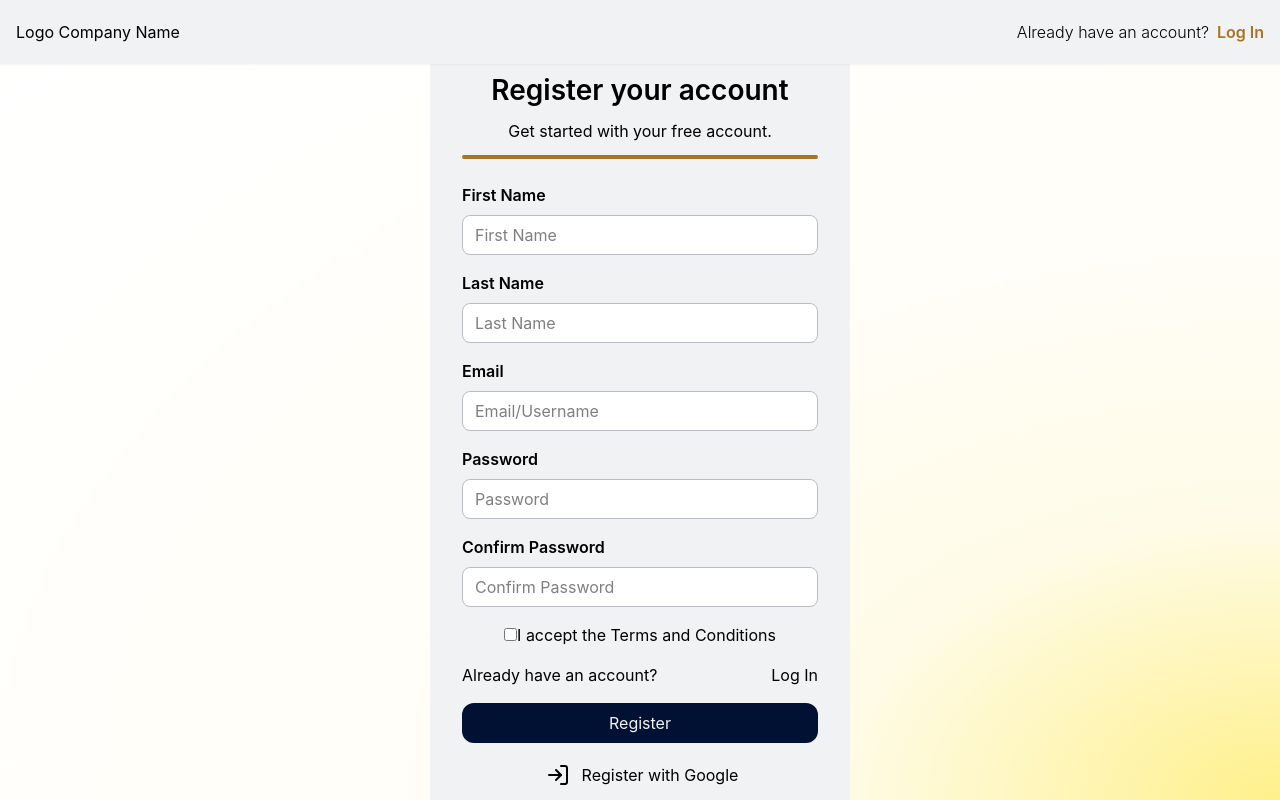
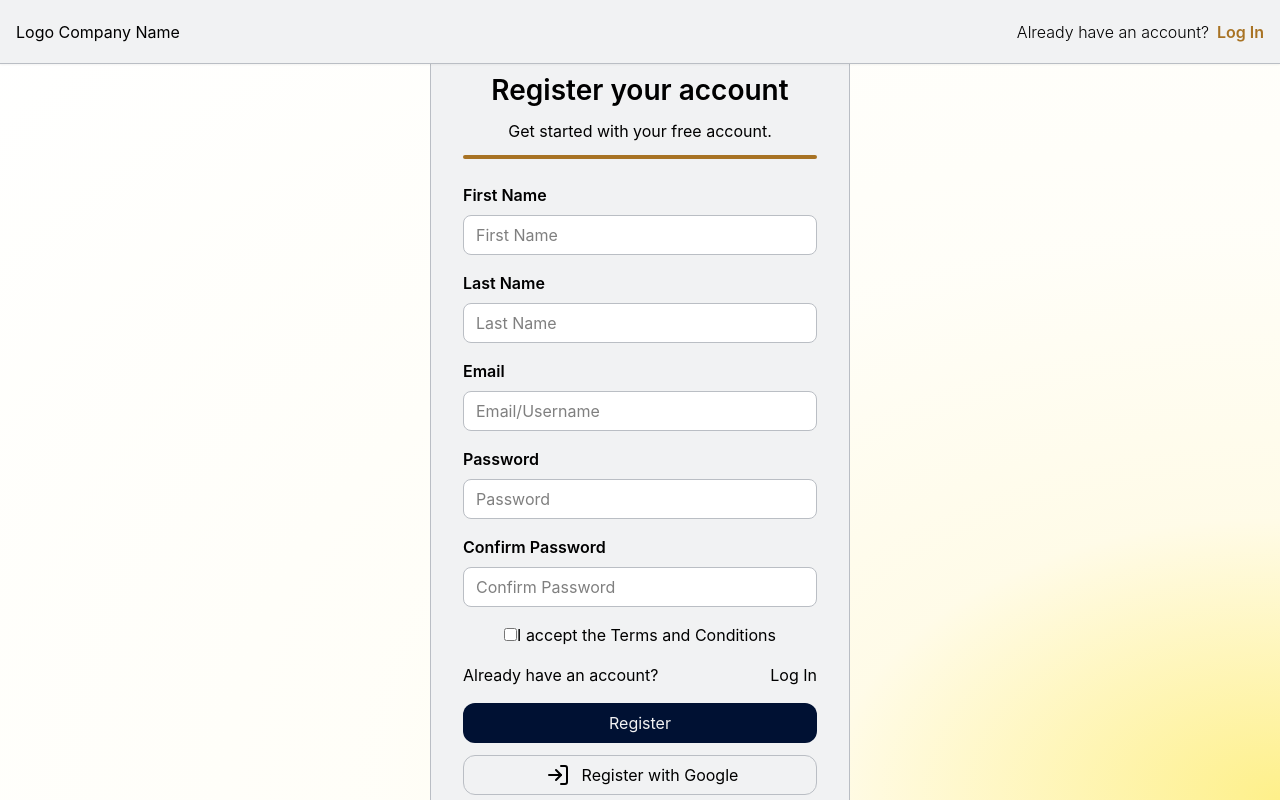
Before and after one commit to Sihle-Thwa/SportsManagment, a React (Vite) app in the folder frontend/: page /signUp in a window 1280 px wide. Built offline with nearby package versions, Linux system fonts and the light colour scheme.

Commit message:
refactor: update package and configuration files; add Prettier for code formatting and adjust TypeScript deprecation settings

```diff
--- a/frontend/package.json
+++ b/frontend/package.json
@@ -100,6 +100,7 @@
 		"eslint-plugin-react-refresh": "^0.4.19",
 		"globals": "^16.0.0",
 		"postcss": "^8.5.4",
+		"prettier": "3.6.2",
 		"tailwindcss": "^4.1.8",
 		"tw-animate-css": "^1.3.2",
 		"typescript": "~5.8.3",
--- a/frontend/src/components/layout/SideNav/appsidebar.css
+++ b/frontend/src/components/layout/SideNav/appsidebar.css
@@ -12,12 +12,10 @@
 	display: flex;
 	flex-direction: column;
 	height: 100vh;
-	max-width: var(--sidebar-width);
 	width: 100%;
-	min-width: var(--sidebar-width-collapsed);
 	background: var(--sidebar-background);
 	color: var(--text-primary);
-	border-right: 1px solid var(--text-primary);
+	border-right: 1px solid var(--border-default);
 
 }
 
--- a/frontend/src/styles/semantic-tokens.css
+++ b/frontend/src/styles/semantic-tokens.css
@@ -1,5 +1,5 @@
-@import 'tailwindcss';
-@import './colours.css';
+@import "tailwindcss";
+@import "./colours.css";
 
 /* Light Theme (default) */
 
@@ -59,22 +59,21 @@
     --icon-error: var(--colour-error-500);
 
     /* Border colours */
+    --border-strong: var(--colour-neutral-900);
+    --border-subtle: var(--colour-neutral-300);
     --border-default: var(--border-subtle);
-    --border-muted: var(--border-default);
-    --border-focus: var(--colour-primary-500);
+    --border-muted: var(--colour-neutral-100);
+    --border-focus: var(--colour-primary-700);
     --border-error: var(--colour-error-500);
     --border-success: var(--colour-success-500);
-    --border-disabled: var(--colour-neutral-300);
-
-    /* Interactive States - Adapted for CRM colour Palette */
+    --border-disabled: var(--colour-neutral-100);
     /* Primary Interactive States */
-    --interactive-hover: var(--colour-primary-500);
-    --interactive-pressed: var(--colour-primary-700);
-    --interactive-active: var(--colour-primary-900);
-    --interactive-disabled: var(--colour-neutral-300);
-    --interactive-focus: var(--colour-primary-200);
-
-    /*Secondary Interactive States*/
+    --interactive-primary-hover: var(--colour-primary-500);
+    --interactive-primary-pressed: var(--colour-primary-700);
+    --interactive-primary-active: var(--colour-primary-900);
+    --interactive-primary-disabled: var(--colour-neutral-300);
+    --interactive-primary-focus: var(--colour-primary);
+    /* Secondary Interactive States */
     --interactive-secondary-hover: var(--colour-secondary-500);
     --interactive-secondary-pressed: var(--colour-secondary-700);
     --interactive-secondary-active: var(--colour-secondary-900);
@@ -95,7 +94,6 @@
     --status-success-border: var(--colour-success-300);
     --status-success-border: var(--colour-success-300);
     --status-success-border: var(--colour-success-300);
-
 
     /* Warning Status */
     --status-warning: var(--colour-warning-500);
@@ -205,5 +203,4 @@
     --tooltip-text: var(--colour-neutral-100);
     --tooltip-border: var(--colour-neutral-700);
     --tooltip-shadow: 0 4px 12px hsla(220, 15%, 15%, 0.25);
-
 }
--- a/frontend/tsconfig.app.json
+++ b/frontend/tsconfig.app.json
@@ -9,7 +9,7 @@
 		"paths": {
 			"@/*": ["./src/*"]
 		},
-		"ignoreDeprecations": "6.0",
+		"ignoreDeprecations": "5.0",
 
 		/* Bundler mode */
 		"moduleResolution": "bundler",
```
Also changed, not shown: 1 other file (tests, documents, lock files or other folders).
